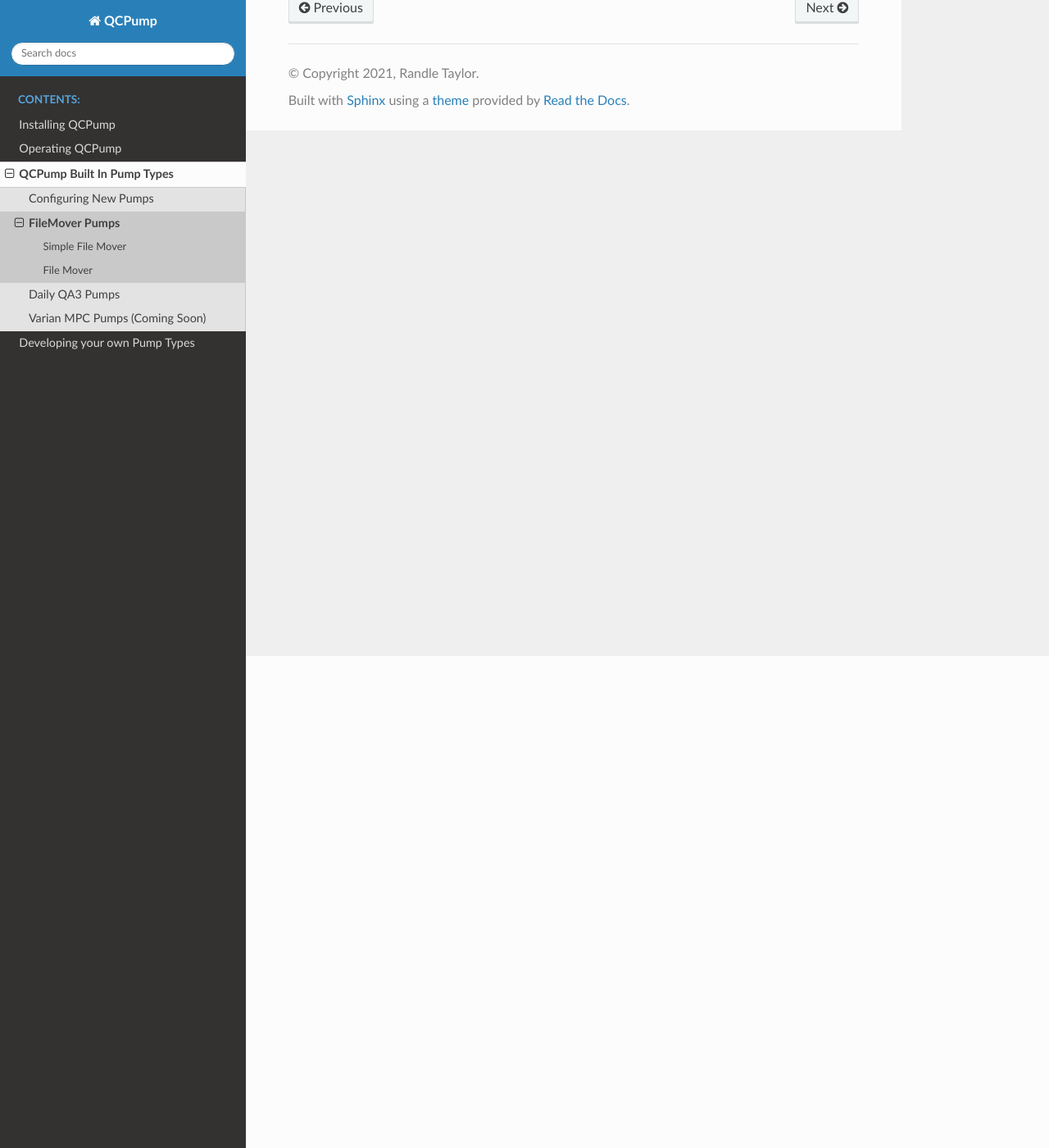
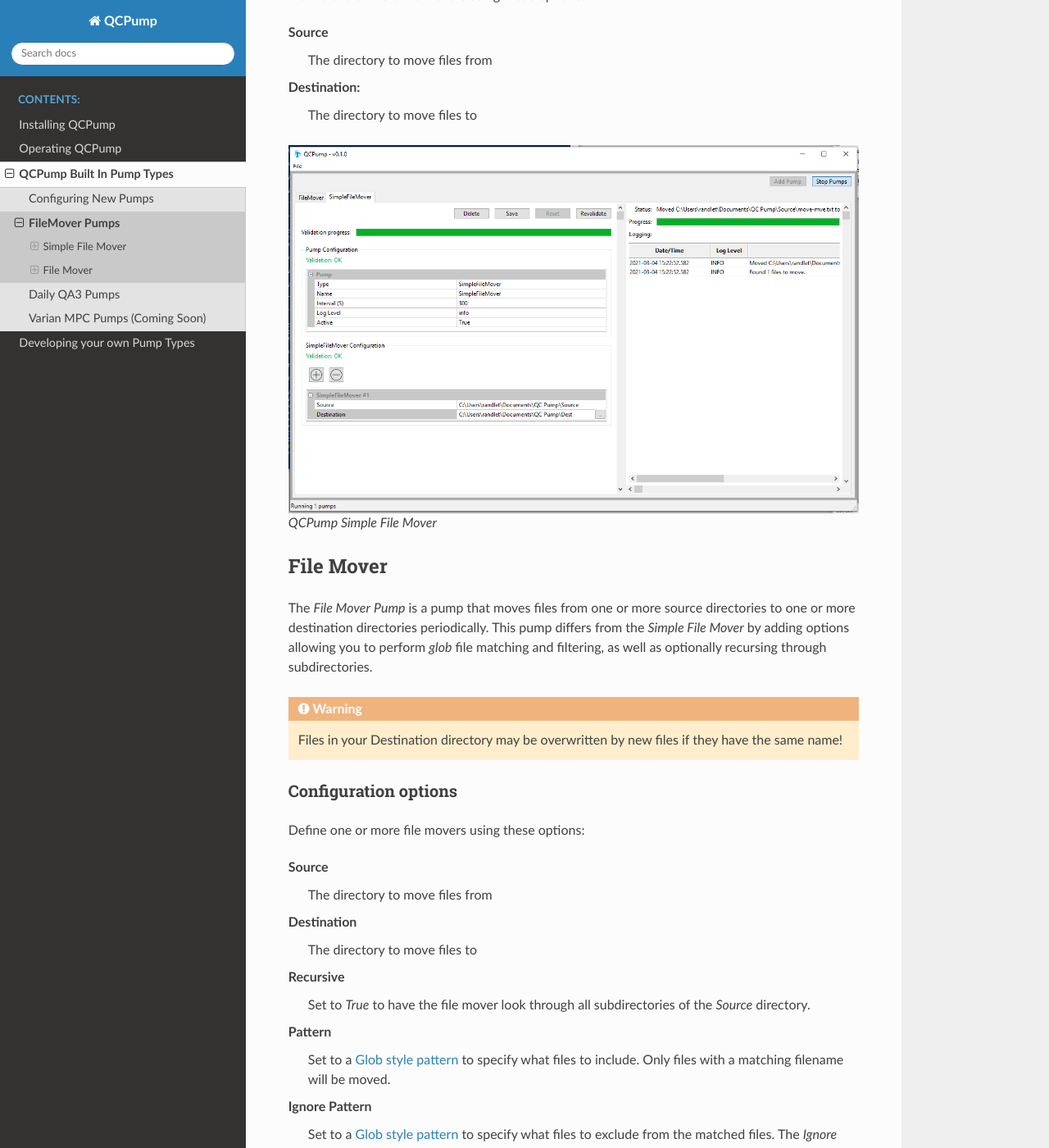
Before and after one commit to qatrackplus/qcpump, a Sphinx documentation site: the page built from docs/pumps/filemover.rst, in a window 1280 px wide and 1400 px high, scrolled down 600 px. Shown: the whole window at 82% size. Built offline with Sphinx 7.4.7 and the Read the Docs theme 2.0.0, drawn with Linux system fonts in a browser that asks for light colours; some of the changed text lies outside the part shown.

Commit message:
docs for file movers

```diff
--- a/docs/pumps/filemover.rst
+++ b/docs/pumps/filemover.rst
@@ -16,9 +16,30 @@
 Simple File Mover
 -----------------
 
-.. todo::
+The `Simple File Mover` *Pump* is a very simple pump that simply moves files
+from one or more source directories to one or more destination directories
+periodically.  It will not recurse through subdirectories
 
-    Finish docs for Simple File Mover
+.. warning::
+
+   Files in your Destination directory may be overwritten by new files if they
+   have the same name!
+
+Configuration options
+.....................
+
+Define one or more file movers using these options:
+
+Source
+    The directory to move files from
+
+Destination:
+    The directory to move files to
+
+.. figure:: images/filemover/simple.png
+    :alt: QCPump Simple File Mover
+
+    QCPump Simple File Mover
 
 
 .. _pump_type-filemover:
@@ -26,6 +47,46 @@
 File Mover
 ----------
 
-.. todo::
 
-    Finish docs for File Mover
+The `File Mover` *Pump* is a pump that moves files from one or more source
+directories to one or more destination directories periodically.  This pump
+differs from the  `Simple File Mover` by adding options allowing you to perform
+`glob` file matching and filtering, as well as optionally recursing through
+subdirectories.
+
+.. warning::
+
+   Files in your Destination directory may be overwritten by new files if they
+   have the same name!
+
+Configuration options
+.....................
+
+Define one or more file movers using these options:
+
+Source
+    The directory to move files from
+
+Destination
+    The directory to move files to
+
+Recursive
+    Set to `True` to have the file mover look through all subdirectories of the
+    `Source` directory.
+
+Pattern
+    Set to a `Glob style pattern <https://en.wikipedia.org/wiki/Glob_%28programming%29>`_ to
+    specify what files to include. Only files with a matching filename will be moved.
+
+Ignore Pattern
+    Set to a `Glob style pattern
+    <https://en.wikipedia.org/wiki/Glob_%28programming%29>`_ to specify what
+    files to exclude from the matched files. The `Ignore Pattern` is applied
+    after the matching by `Pattern` is done and therefor acts as a filter on
+    matched files. For example to move all .dcm files *except* for those that
+    start with `foo-` set `Pattern = *.dcm` and `Ignore Pattern = foo-`.
+
+.. figure:: images/filemover/filemover.png
+    :alt: QCPump File Mover
+
+    QCPump File Mover
```
Also changed, not shown: docs/pumps/images/filemover/filemover.png (added), docs/pumps/images/filemover/simple.png (added).
